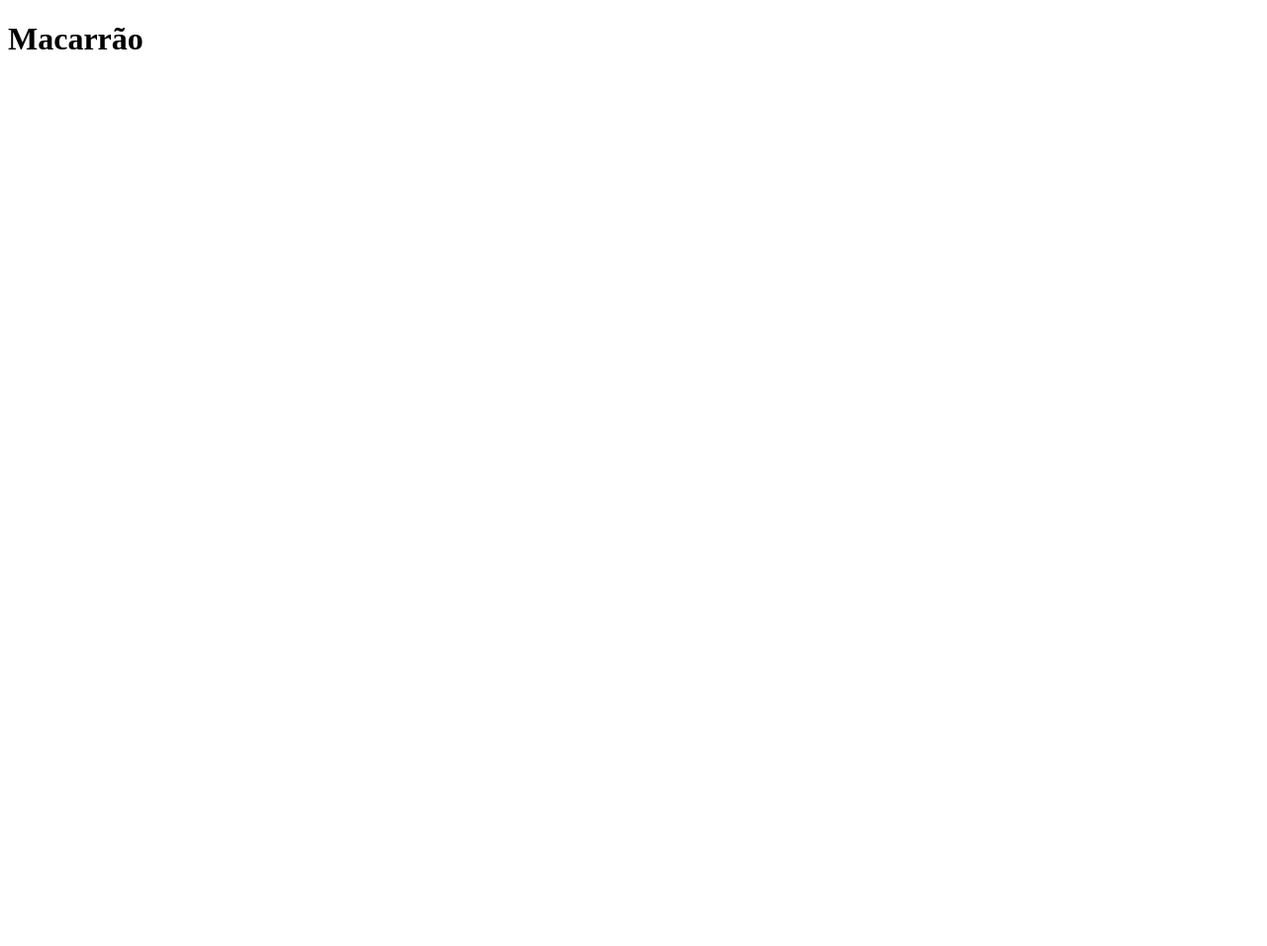
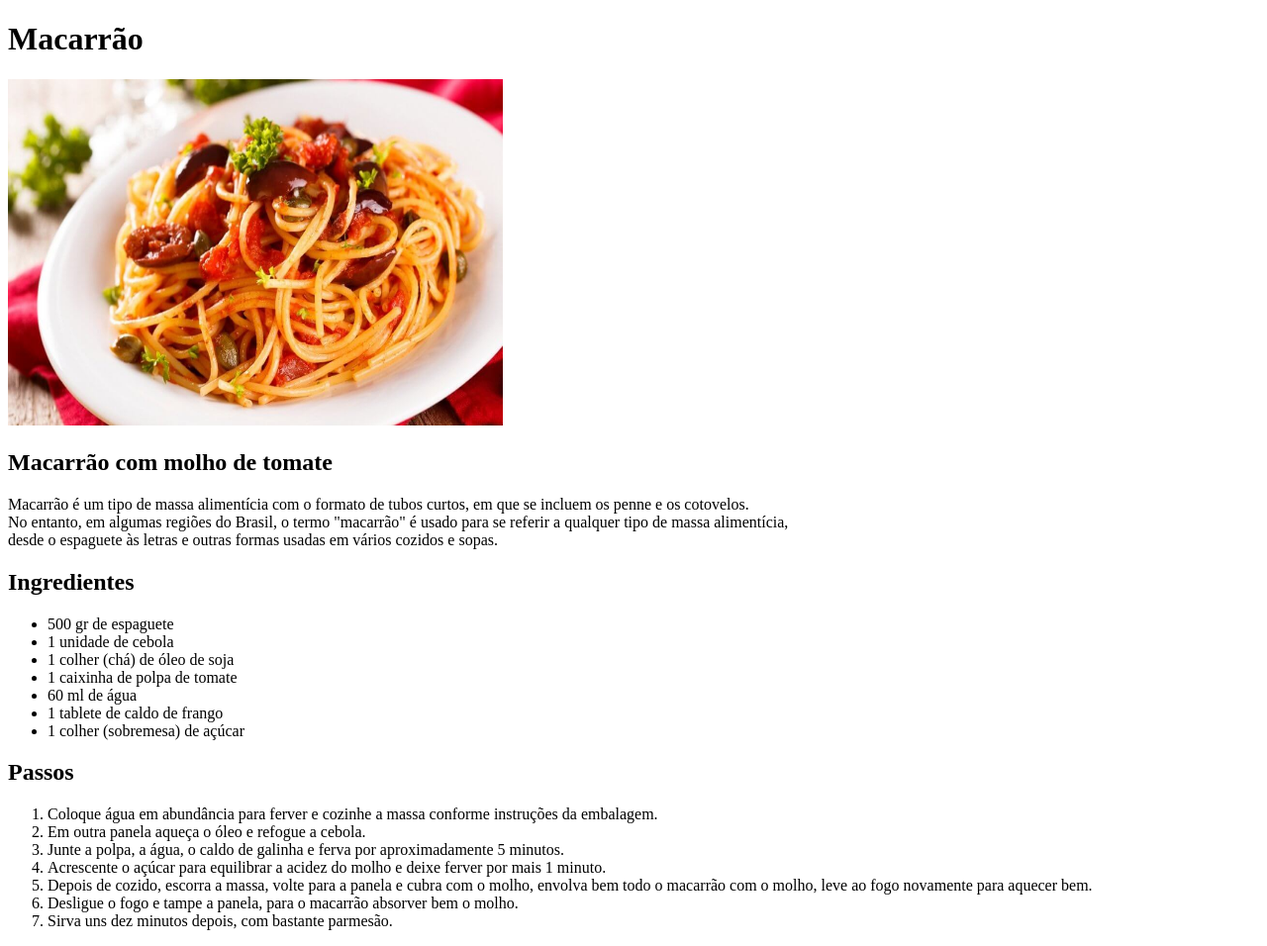
Before and after one commit to SamuelFarias-1/odin-recipes, a plain HTML site: page recipes/macarrao.html in a window 1280 px wide. Shown: the whole page at 99% size. Before the commit the page ends 800 px from the top, so only its background shows below. Drawn offline with Linux system fonts and the light colour scheme.

Commit message:
Trabalho concluido

```diff
--- a/recipes/macarrao.html
+++ b/recipes/macarrao.html
@@ -6,5 +6,28 @@
     </head>
     <body>
         <h1>Macarrão</h1>
+        <img src="../images/macarrao.jpg" alt="macarrão" width="500px" height="350px" >
+        <h2>Macarrão com molho de tomate</h2>
+        <p>Macarrão é um tipo de massa alimentícia com o formato de tubos curtos, em que se incluem os penne e os cotovelos. <br>No entanto, em algumas regiões do Brasil, o termo "macarrão" é usado para se referir a qualquer tipo de massa alimentícia, <br>desde o espaguete às letras e outras formas usadas em vários cozidos e sopas. </p>
+        <h2>Ingredientes</h2>
+        <ul>
+            <li>500 gr de espaguete</li>
+            <li>1 unidade de cebola</li>
+            <li>1 colher (chá) de óleo de soja</li>
+            <li>1 caixinha de polpa de tomate</li>
+            <li>60 ml de água</li>
+            <li>1 tablete de caldo de frango</li>
+            <li>1 colher (sobremesa) de açúcar</li>
+        </ul>
+        <h2>Passos</h2>
+        <ol>
+            <li>Coloque água em abundância para ferver e cozinhe a massa conforme instruções da embalagem.</li>
+            <li> Em outra panela aqueça o óleo e refogue a cebola.</li>
+            <li>Junte a polpa, a água, o caldo de galinha e ferva por aproximadamente 5 minutos.</li>
+            <li> Acrescente o açúcar para equilibrar a acidez do molho e deixe ferver por mais 1 minuto.</li>
+            <li>Depois de cozido, escorra a massa, volte para a panela e cubra com o molho, envolva bem todo o macarrão com o molho, leve ao fogo novamente para aquecer bem.</li>
+            <li>Desligue o fogo e tampe a panela, para o macarrão absorver bem o molho.</li>
+            <li>Sirva uns dez minutos depois, com bastante parmesão.</li>
+        </ol>
     </body>
 </html>
```
Also changed, not shown: index.html (+2 -2 lines), recipes/slaranja.html (+14 -1 lines), images/macarrao.jpg (added), images/sl.jpg (added).
